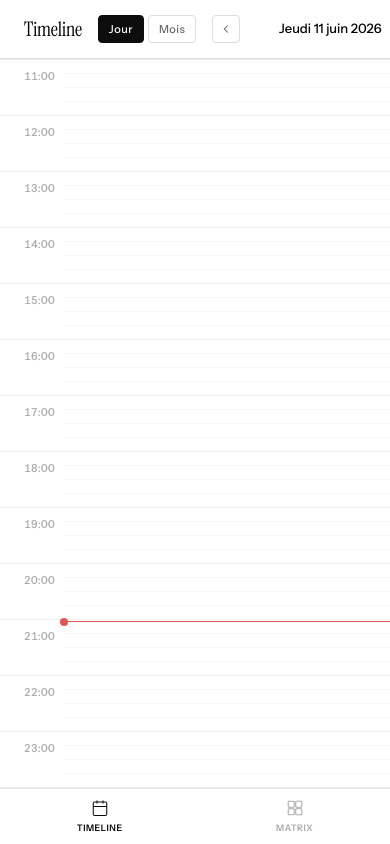
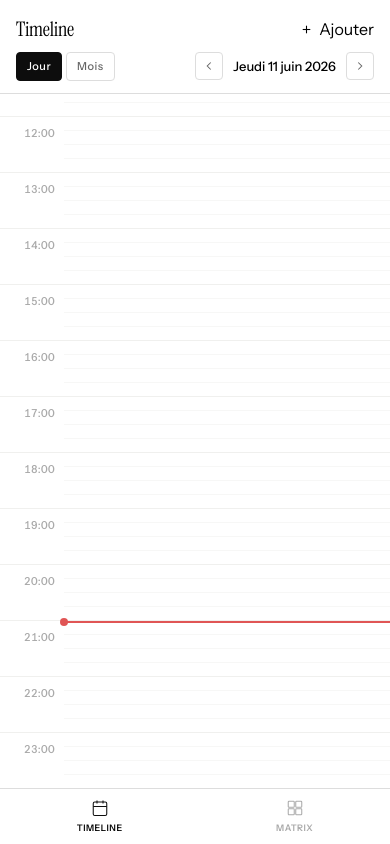
Before and after one commit to ThibaultPouch59200/Meridian, a Nuxt app: page /timeline in a window 390 px wide. Built offline with nearby package versions, Linux system fonts and the light colour scheme.

Commit message:
feat(responsive): two-row header on mobile for Timeline

```diff
--- a/app/pages/timeline.vue
+++ b/app/pages/timeline.vue
@@ -1,11 +1,14 @@
 <template>
   <div class="flex flex-col h-screen overflow-hidden">
     <!-- Header -->
-    <header class="flex items-center justify-between px-7 py-[14px] pl-6 border-b border-gray-200 flex-shrink-0">
+    <header class="border-b border-gray-200 flex-shrink-0">
+      <!-- Ligne 1 : titre + bouton Ajouter -->
+      <div class="flex items-center justify-between px-4 sm:px-7 sm:pl-6 pt-[14px] pb-2 sm:pb-[14px]">
         <div class="flex items-center gap-4">
           <span class="font-display text-[20px] font-normal tracking-[-0.3px]">Timeline</span>
 
-        <div class="flex items-center gap-1">
+          <!-- Toggle Jour/Mois : visible sur desktop ici, caché sur mobile -->
+          <div class="hidden sm:flex items-center gap-1">
             <button
               :class="[
                 'px-[10px] py-[5px] text-[11px] font-medium tracking-[0.5px] border rounded-[4px] transition-all font-sans cursor-pointer',
@@ -26,7 +29,8 @@
             >Mois</button>
           </div>
 
-        <div class="flex items-center gap-[10px]">
+          <!-- Navigation date : visible sur desktop ici, caché sur mobile -->
+          <div class="hidden sm:flex items-center gap-[10px]">
             <button
               class="w-7 h-7 border border-gray-200 rounded-[4px] flex items-center justify-center text-gray-600 hover:bg-gray-50 hover:text-black transition-all bg-transparent cursor-pointer"
               @click="navigate(-1)"
@@ -59,6 +63,50 @@
           </svg>
           Ajouter
         </button>
+      </div>
+
+      <!-- Ligne 2 : toggle + navigation (mobile uniquement) -->
+      <div class="sm:hidden flex items-center justify-between px-4 pb-3">
+        <div class="flex items-center gap-1">
+          <button
+            :class="[
+              'px-[10px] py-[5px] text-[11px] font-medium tracking-[0.5px] border rounded-[4px] transition-all font-sans cursor-pointer',
+              store.timelineMode === 'day'
+                ? 'bg-black text-white border-black'
+                : 'bg-transparent text-gray-600 border-gray-200 hover:bg-gray-50 hover:text-black',
+            ]"
+            @click="setMode('day')"
+          >Jour</button>
+          <button
+            :class="[
+              'px-[10px] py-[5px] text-[11px] font-medium tracking-[0.5px] border rounded-[4px] transition-all font-sans cursor-pointer',
+              store.timelineMode === 'month'
+                ? 'bg-black text-white border-black'
+                : 'bg-transparent text-gray-600 border-gray-200 hover:bg-gray-50 hover:text-black',
+            ]"
+            @click="setMode('month')"
+          >Mois</button>
+        </div>
+        <div class="flex items-center gap-[10px]">
+          <button
+            class="w-7 h-7 border border-gray-200 rounded-[4px] flex items-center justify-center text-gray-600 hover:bg-gray-50 hover:text-black transition-all bg-transparent cursor-pointer"
+            @click="navigate(-1)"
+          >
+            <svg viewBox="0 0 24 24" fill="none" stroke="currentColor" class="w-3.5 h-3.5" style="stroke-width:1.8">
+              <polyline points="15 18 9 12 15 6"/>
+            </svg>
+          </button>
+          <span class="text-[13px] font-medium text-center">{{ dateLabel }}</span>
+          <button
+            class="w-7 h-7 border border-gray-200 rounded-[4px] flex items-center justify-center text-gray-600 hover:bg-gray-50 hover:text-black transition-all bg-transparent cursor-pointer"
+            @click="navigate(1)"
+          >
+            <svg viewBox="0 0 24 24" fill="none" stroke="currentColor" class="w-3.5 h-3.5" style="stroke-width:1.8">
+              <polyline points="9 18 15 12 9 6"/>
+            </svg>
+          </button>
+        </div>
+      </div>
     </header>
 
     <!-- All-day / multi-day band (day view only) -->
```
Lines whose indentation alone changed are shown as unchanged.
